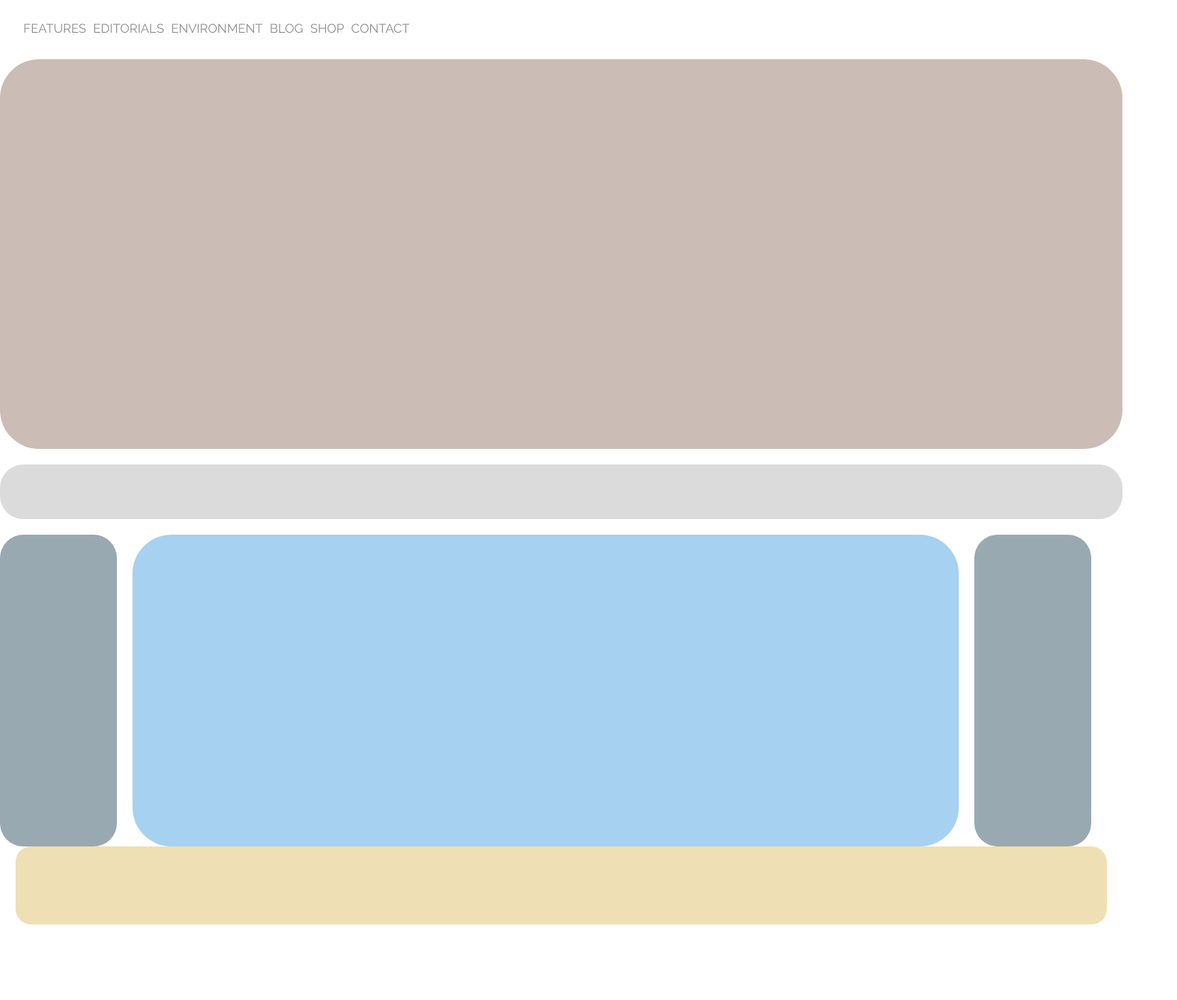
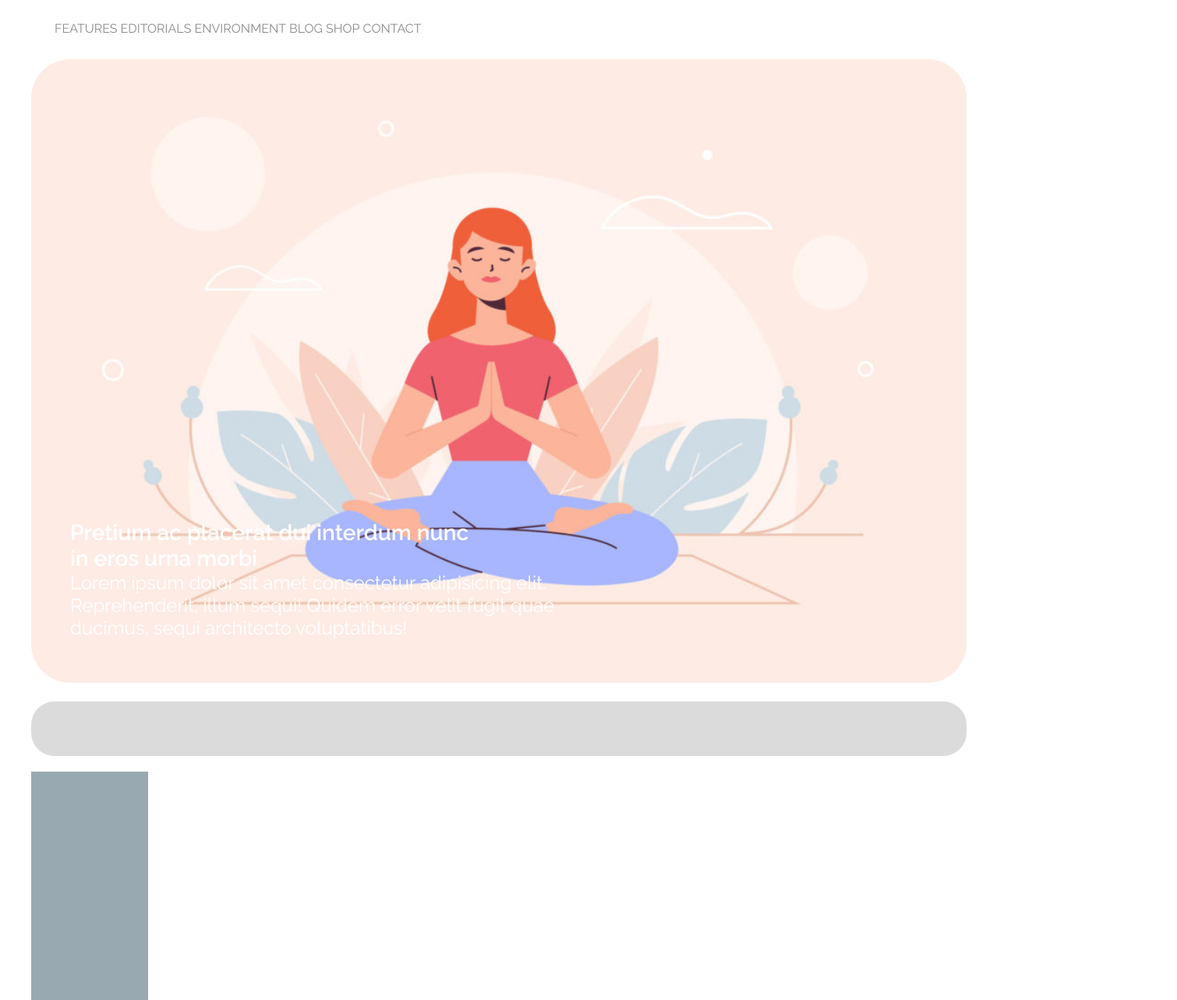
Before and after one commit to gianmarcodiale/htmlcss-wp, a plain HTML site: page index.html in a window 1280 px wide. Shown: the part 103-1386 px from the top of the page at 78% size, 1510 px wide, since content can reach past the window. Before the commit the page ends 1319 px from the top, so only its background shows below. Drawn offline with Linux system fonts and the light colour scheme.

Commit message:
add hero img and text inside

```diff
--- a/css/style.css
+++ b/css/style.css
@@ -1,4 +1,9 @@
 /* common */
+body {
+    width: 1200px;
+    margin: auto;
+}
+
 * {
     margin: 0;
     padding: 0;
@@ -11,10 +16,6 @@
     clear: both;
 }
 
-body {
-    width: 1440px;
-    margin: auto;
-}
 
 /* header */
 .site_header {
@@ -45,16 +46,27 @@ nav {
 nav>.navigator {
     color: #8C8C8C;
     text-decoration: none;
-    margin-right: 5px;
     font-family: 'Raleway', sans-serif;
 }
 
 /* main */
-.hero > .img {
-    height: 500px;
+.hero {
+    position: relative;
+}
+
+.hero > img{
+    width: 1200px;
     margin-bottom: 20px;
-    background-color: #CBBCB6;
     border-radius: 50px;
+}
+
+.hero > .logo-text {
+    position: absolute;
+    left: 50px;
+    bottom: 80px;
+    font-size: 1.5rem;
+    color: white;
+    font-family: 'Raleway', sans-serif;
 }
 
 div.container {
@@ -66,13 +78,11 @@ div.container {
     height: 70px;
     border-radius: 30px;
     background-color: #DBDBDB;
-    margin-top: 10px;
 }
 
 .sidebar {
     width: 150px;
     height: 400px;
-    border-radius: 30px;
     float: left;
     background-color: #99A9B2;
 }
@@ -80,19 +90,12 @@ div.container {
 .container > .main-page {
     width: 1060px;
     height: 400px;
-    margin-left: 20px;
-    margin-right: 20px;
     float: left;
-    border-radius: 50px;
     background-color: #A6D1F0;
 }
 
 /* footer */
 footer.site_footer {
     height: 100px;
-    border-radius: 20px;
-    margin-left: 20px;
-    margin-right: 20px;
     background-color: #EFDFB4;
-    margin-bottom: 30px;
 }
--- a/index.html
+++ b/index.html
@@ -24,12 +24,14 @@
         <a href="#" class="navigator">SHOP</a>
         <a href="#" class="navigator">CONTACT</a>
     </nav>
-    <!-- /.navigator -->
-
     <!-- /.site_nav -->
     <main class="site_main">
         <div class="hero">
-            <div class="img"></div>
+            <img src="./img/banner.jpg" alt="">
+            <div class="logo-text">
+                <h3>Pretium ac placerat dui interdum nunc <br> in eros urna morbi</h3>
+                <p>Lorem ipsum dolor sit amet consectetur adipisicing elit. <br> Reprehenderit, illum sequi! Quidem error velit fugit quae <br> ducimus, sequi architecto voluptatibus!</p>
+            </div>
         </div>
         <!-- /.hero -->
         <div class="title">
```
